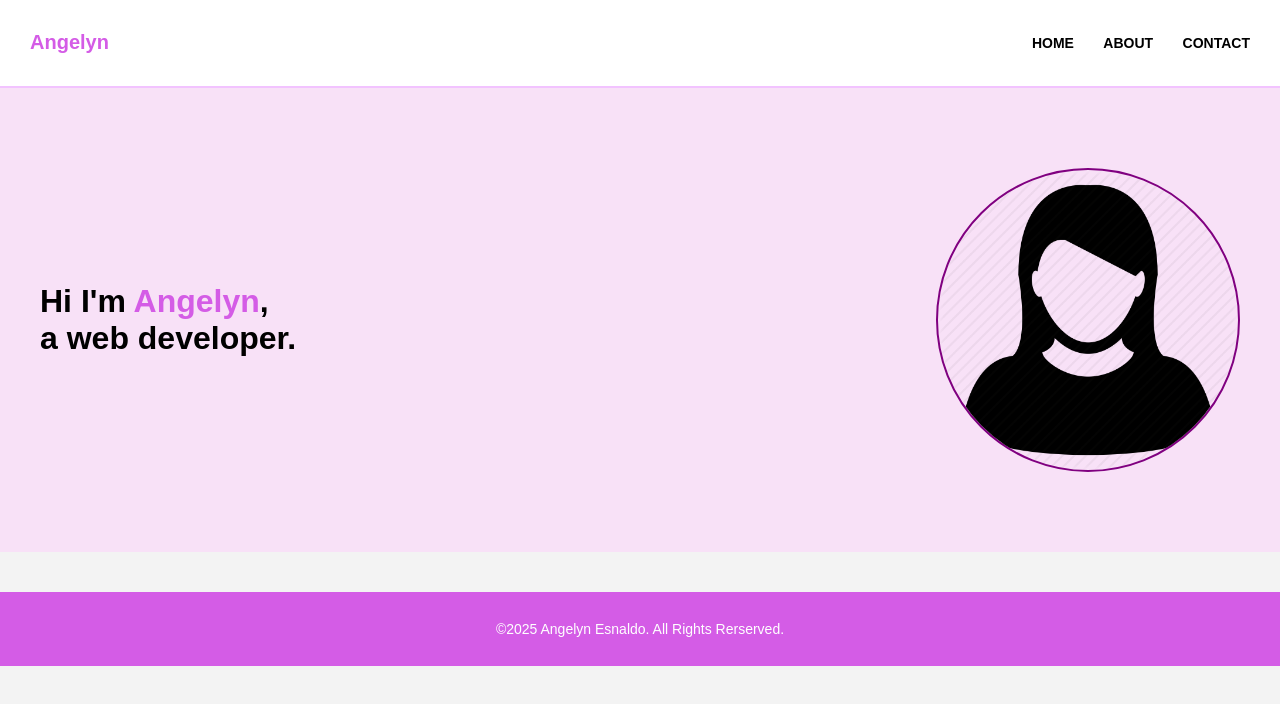
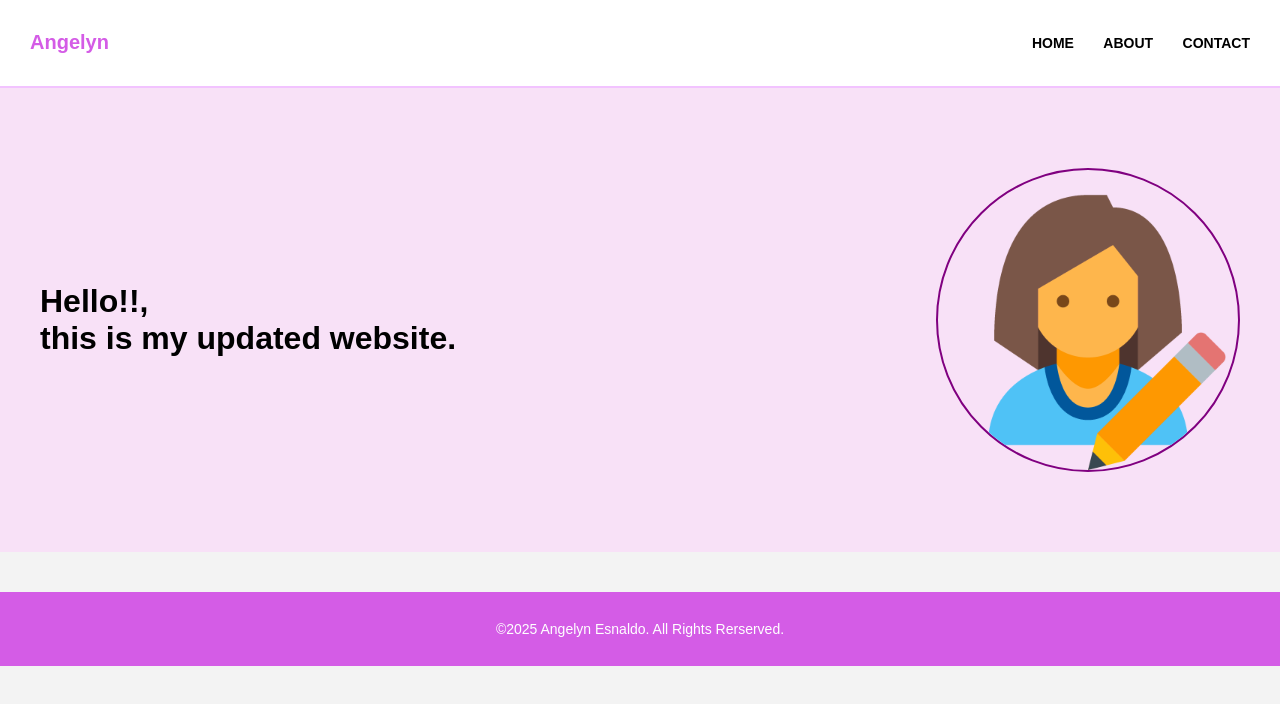
Before and after one commit to angelynesnaldo60-gif/Esnaldo_Angelyn-website, a plain HTML site: page index.html in a window 1280 px wide. Drawn offline with Linux system fonts and the light colour scheme.

Commit message:
Initial commit

```diff
--- a/index.html
+++ b/index.html
@@ -24,10 +24,10 @@
 
     <section class="hero">
         <div class="text">
-            <h2>Hi I'm <span>Angelyn</span>,<br>a web developer.</h2>
+            <h2>Hello!!,<br>this is my updated website.</h2>
         </div>
 
-            <img src="image/profile.png" alt="Profile Image">
+            <img src="image/profile2.png" alt="Profile Image">
     </section>
 
     <footer>
```
Also changed, not shown: image/profile2.png (added).
